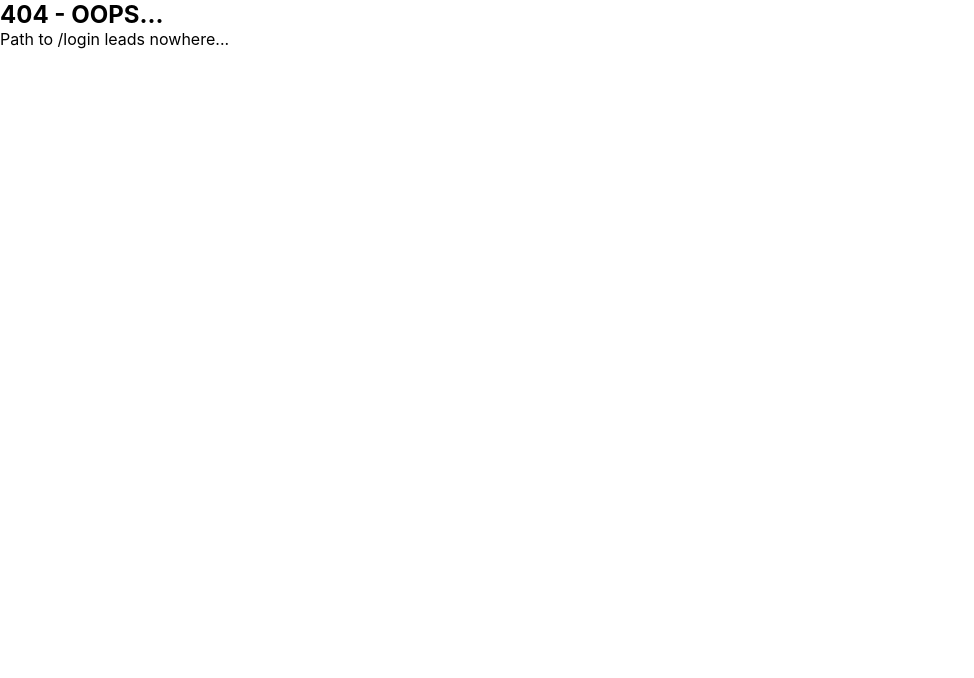
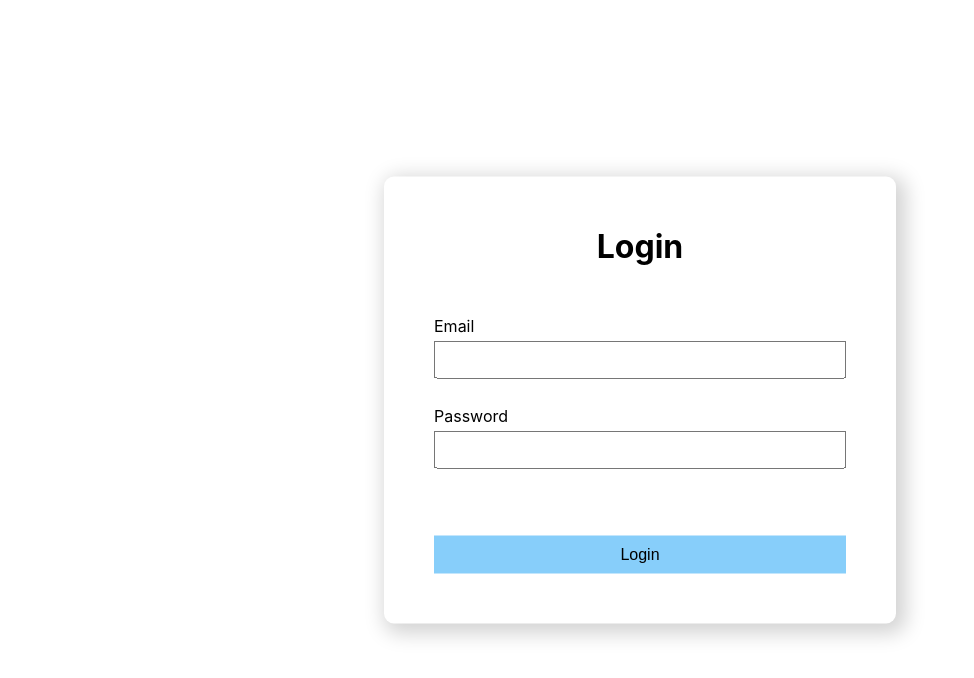
Before and after one commit to Tomer51m/vaad-bayit, a React (Create React App) app: page /login in a window 1280 px wide. Before the commit this address had no page. Shown: the top 678 px of the page, without its empty margins (0-974 px from the left). Built offline with nearby package versions, Linux system fonts and the light colour scheme.

Commit message:
Revert "added welcome component"
This reverts commit 26fdd7976920196431b9279b3984d78bb30f4496.

```diff
--- a/src/index.js
+++ b/src/index.js
@@ -8,7 +8,6 @@
 import { BrowserRouter, Route, Switch } from "react-router-dom";
 import ProtectedRoute from "./ProtectedRoute";
 import NoMatch from "./components/no-match/NoMatch";
-import WelcomePage from "./pages/welcome-page/welcomePage";
 
 import { createStore, applyMiddleware } from "redux";
 import { Provider } from "react-redux";
@@ -26,8 +25,8 @@
   <Provider store={store}>
     <BrowserRouter>
       <Switch>
-        <Route exact path="/" component={WelcomePage} />
-        <ProtectedRoute path="/home" component={App} />
+        <Route exact path="/login" component={Login} />
+        <ProtectedRoute path="/" component={App} />
         <Route component={NoMatch} />
       </Switch>
     </BrowserRouter>
--- a/src/pages/welcome-page/welcomePage.js
+++ b/src/pages/welcome-page/welcomePage.js
@@ -1,16 +1,6 @@
 import React from "react";
-import "./welcomePage.scss";
-import Login from "../../components/login/Login";
+import "./welcomePage.scss"
 
 export default function welcomePage() {
-  return (
-    <div className="welcomePage-container">
-      <h2 className="welcomePage-header">Welcom to Vaad-Bayit</h2>
-      <p>
-        Our mission is to help you manage your residents, <br /> financial
-        reports and other tasks.
-      </p>
-      <Login />
-    </div>
-  );
+  return <div>welcome page</div>;
 }
--- a/src/pages/welcome-page/welcomePage.scss
+++ b/src/pages/welcome-page/welcomePage.scss
@@ -1,7 +1,3 @@
-.welcomePage-container {
-    display: flex;
-    flex-direction: row;
-    .welcomePage-header {
-
-    }
+div {
+    color: red;
 }
```
